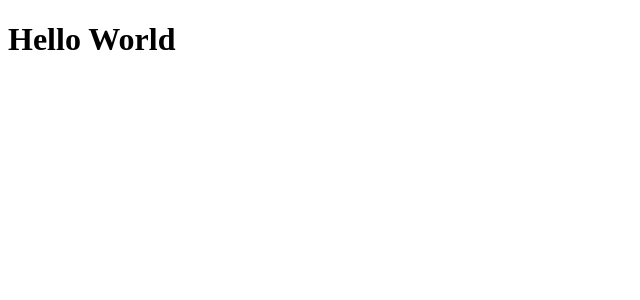
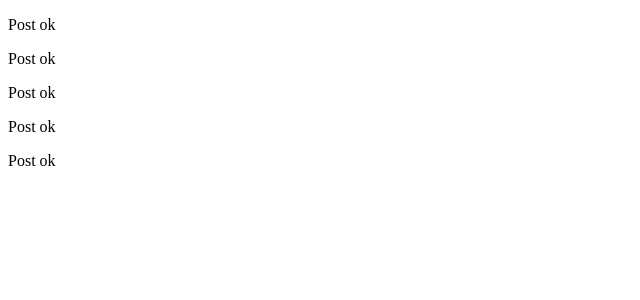
Before and after one commit to dhidekim/Projeto-Ignite, a React (Vite) app in the folder 01-fundamentos-reactjs/: page / in a window 1280 px wide. Shown: the top 300 px of the page, without its empty margins (0-640 px from the left). Built offline with nearby package versions, Linux system fonts and the light colour scheme.

Commit message:
Criando Componente

```diff
--- a/01-fundamentos-reactjs/src/App.jsx
+++ b/01-fundamentos-reactjs/src/App.jsx
@@ -1,5 +1,15 @@
+import { Post } from "../src/Post";
+
 function App() {
-  return <h1>Hello World</h1>;
+  return (
+    <div>
+      <Post />
+      <Post />
+      <Post />
+      <Post />
+      <Post />
+    </div>
+  );
 }
 
 export default App;
--- /dev/null
+++ b/01-fundamentos-reactjs/src/Post.jsx
@@ -0,0 +1,3 @@
+export function Post() {
+  return <p>Post ok</p>;
+}
```
